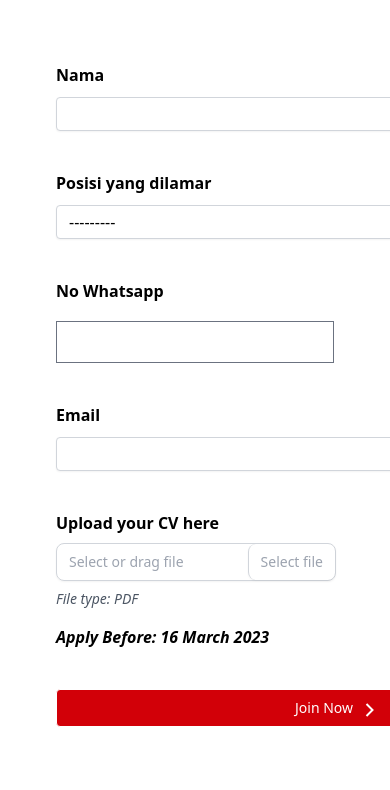
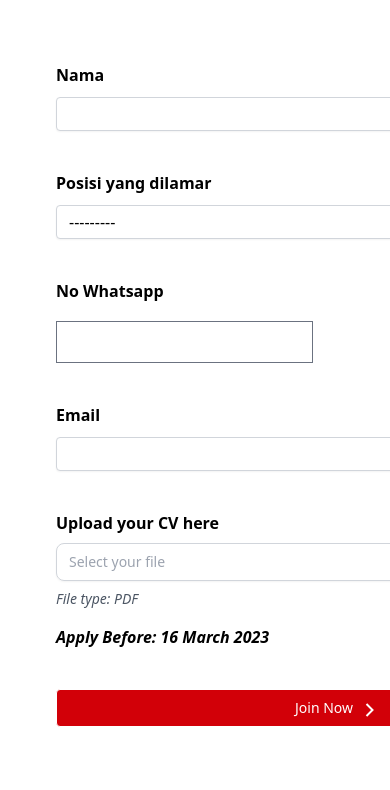
Before and after one commit to fahmiSD/keda, a Django app: page /detailCareer/1 in a window 390 px wide; the page is wider, and only the part inside the window is pictured. Shown: the part 2943-3733 px from the top of that part. Run offline with Django 4.2, Linux system fonts and the light colour scheme; data comes from the database, SQL or seed files in the repository; both versions use the stored data as it was after the commit; some libraries are stand-ins or nearby versions.

Commit message:
fix phone number and file upload form

```diff
--- a/keda/keda/settings.py
+++ b/keda/keda/settings.py
@@ -38,7 +38,7 @@ INTERNAL_IPS = [
 
 X_FRAME_OPTIONS = 'SAMEORIGIN'
 
-NPM_BIN_PATH = "C:/Program Files/nodejs/npm.cmd"
+# NPM_BIN_PATH = "C:/Program Files/nodejs/npm.cmd"
 
 # Application definition
 
--- a/keda/theme/static/css/dist/styles.css
+++ b/keda/theme/static/css/dist/styles.css
@@ -983,6 +983,10 @@ select {
   width: 703px;
 }
 
+.w-\[557px\] {
+  width: 557px;
+}
+
 .w-\[469px\] {
   width: 469px;
 }
@@ -993,10 +997,6 @@ select {
 
 .w-\[280px\] {
   width: 280px;
-}
-
-.w-\[557px\] {
-  width: 557px;
 }
 
 .w-\[303px\] {
@@ -1805,6 +1805,12 @@ select {
   }
 }
 
+@media (min-width: 640px) {
+  .sm\:h-\[656px\] {
+    height: 656px;
+  }
+}
+
 @media (min-width: 768px) {
   .md\:col-span-5 {
     grid-column: span 5 / span 5;
--- a/keda/theme/templates/base.html
+++ b/keda/theme/templates/base.html
@@ -39,6 +39,22 @@
           height: 656px;
           background-image: url('{% static "image/public/backgroundDigitalTransformationGreenSmall.svg" %}');
         }
+      }
+
+      #phone_number_0{
+        width: 200px;
+      }
+
+      #phone_number_1{
+        width: 357px;
+      }
+
+      #phone_0{
+        width: 200px;
+      }
+
+      #phone_1{
+        width: 357px;
       }
 
     </style>
@@ -108,6 +124,14 @@
 
 	  {% endblock content %}
     <script src="https://cdnjs.cloudflare.com/ajax/libs/flowbite/1.6.3/flowbite.min.js"></script>
+    <script>
+      function setfilename(val)
+      {
+        filename = val.split('\\').pop().split('/').pop();
+        filename = filename.substring(0, filename.lastIndexOf('.'));
+        document.getElementById('wpName').innerHTML = filename + '.pdf';
+      }
+    </script>
   </body>
 
 </html>
--- a/keda/website/forms.py
+++ b/keda/website/forms.py
@@ -30,8 +30,8 @@ class ConsultForm(ModelForm):
         widgets = {
             'name' : forms.TextInput(attrs={'class':'w-[557px] py-1 rounded border-gray-300 shadow-sm focus:ring-[#d20008] focus:border-gray-200 transition duration-300','id':'name', 'placeholder':''}),
             'business_sector' : forms.TextInput(attrs={'class':'w-[557px] py-1 rounded border-gray-300 shadow-sm focus:ring-[#d20008] focus:border-gray-200 transition duration-300','id':'business_sector','placeholder':''}),
-            'phone_number': PhoneNumberPrefixWidget(initial="ID",attrs={'class':'w-[557px] py-1 rounded border-gray-300 shadow-sm focus:ring-[#d20008] focus:border-gray-200 transition duration-300','id':'phone_number', 'placeholder':'82388400299'}),
-            'email' : forms.EmailInput(attrs={'class':'w-[557px] py-1 rounded border-gray-300 shadow-sm focus:ring-[#d20008] focus:border-gray-200 transition duration-300', 'id':'email' , 'placeholder':'example@email.com'}),
+            'phone_number': PhoneNumberPrefixWidget(initial="ID",attrs={'class':'py-1 rounded border-gray-300 shadow-sm focus:ring-[#d20008] focus:border-gray-200 transition duration-300 phone_number','id':'phone_number', 'placeholder':'82388400299'}),
+            'email' : forms.EmailInput(attrs={'class':'w-[557px] py-1 rounded border-gray-300 shadow-sm focus:ring-[#d20008] focus:border-gray-200 transition duration-300', 'id':'email' , 'placeholder':''}),
             'question' : forms.Textarea(attrs={'class':'w-[557px] h-[232px] py-1 rounded border-gray-300 shadow-sm focus:ring-[#d20008] focus:border-gray-200 transition duration-300','id':'question'})
         }
 
@@ -49,7 +49,7 @@ class CandidateForm(ModelForm):
         widgets = {
             'candidate_name' : forms.TextInput(attrs={'id':'name','class':'w-[557px] py-1 rounded border-gray-300 shadow-sm focus:ring-[#d20008] focus:border-gray-200 transition duration-300', 'onkeydown':'return /[a-zA-Z.-]/i.test(event.key)'}),
             'career_tag_id' : forms.Select(attrs={"class":'w-[557px] py-1 rounded border-gray-300 shadow-sm focus:ring-[#d20008] focus:border-gray-200 transition duration-300'}),
-            'whatsapp_number' : PhoneNumberPrefixWidget(initial="ID",attrs={'class':'w-[557px] py-1 rounded border-gray-300 shadow-sm focus:ring-[#d20008] focus:border-gray-200 transition duration-300"','id':'phone', 'placeholder':'82388400299'}),
+            'whatsapp_number' : PhoneNumberPrefixWidget(initial="ID",attrs={'class':'py-1 rounded border-gray-300 shadow-sm focus:ring-[#d20008] focus:border-gray-200 transition duration-300"','id':'phone', 'placeholder':'82388400299'}),
             'email' : forms.EmailInput(attrs={'id':'email','class':'w-[557px] py-1 rounded border-gray-300 shadow-sm focus:ring-[#d20008] focus:border-gray-200 transition duration-300'}),
-            'cv' : forms.FileInput(attrs={'id':'cv','class':'hidden','accept':'application/pdf', 'aria-describedby':'file_input_help'})
+            'cv' : forms.FileInput(attrs={'id':'cv','class':'hidden','accept':'application/pdf', 'aria-describedby':'file_input_help','onchange':'setfilename(this.value)'})
         }
--- a/keda/website/templates/consultation.html
+++ b/keda/website/templates/consultation.html
@@ -36,7 +36,9 @@
                    </div>
                   <div class="grid grid-rows-2 mb-10">
                     <label for="phone_number" class="font-semibold">No Whatsapp</label>
+                    <div class="flex w-[557px]">
                     {{form_consult.phone_number}}
+                    </div>
                     <p style="color: rgb(220 38 38);" class="text-xs italic">
                       {{ form_consult.phone_number.errors }}
                     </p>
--- a/keda/website/templates/detailCareer.html
+++ b/keda/website/templates/detailCareer.html
@@ -65,9 +65,11 @@
 
                  </div>
                 <div class="grid grid-rows-2 mb-10">
+
                   <label for="phone" class="font-semibold">No Whatsapp</label>
-
+                  <div class="flex w-[557px]">
                   {{form_candidate.whatsapp_number}}
+                  </div>
                   <p style="color: rgb(220 38 38);" class="text-xs italic">
                     {{ form_candidate.whatsapp_number.errors }}
                     <p style="color: rgb(220 38 38);" class="text-xs italic">
@@ -80,12 +82,13 @@
                   </p>
                 </div>
                 <div class="grid gap-2 mb-10">
+
                   <label for="cv" class="font-semibold">Upload your CV here</label>
-                    <div class="flex justify-between w-[280px] border rounded-lg border-gray-300 shadow-sm cursor-pointer">
+                    <div class="flex justify-between w-[557px] border rounded-lg border-gray-300 shadow-sm cursor-pointer">
                       <label for="cv">
                         <div class="py-2 px-3 cursor-pointer">
-                          <p class="text-gray-400 text-sm">
-                            Select or drag file
+                          <p class="text-gray-400 text-sm" id="wpName">
+                            Select your file
                           </p>
                         </div>
                       </label>
--- a/keda/website/views.py
+++ b/keda/website/views.py
@@ -1,5 +1,4 @@
-from django.shortcuts import render, redirect, HttpResponse
-from django.contrib import messages
+from django.shortcuts import render
 from website.forms import *
 
 # Create your views here.
@@ -17,12 +16,14 @@ def index(request):
             return render(request, 'index.html', context)
 
         else:
+
             form = SubscriptionForm()
             message = "error"
             context = {
                 'form' : form,
                 'message' : message,
             }
+
             return render(request, 'index.html', context)
 
     else:
```
Also changed, not shown: keda/db.sqlite3.
